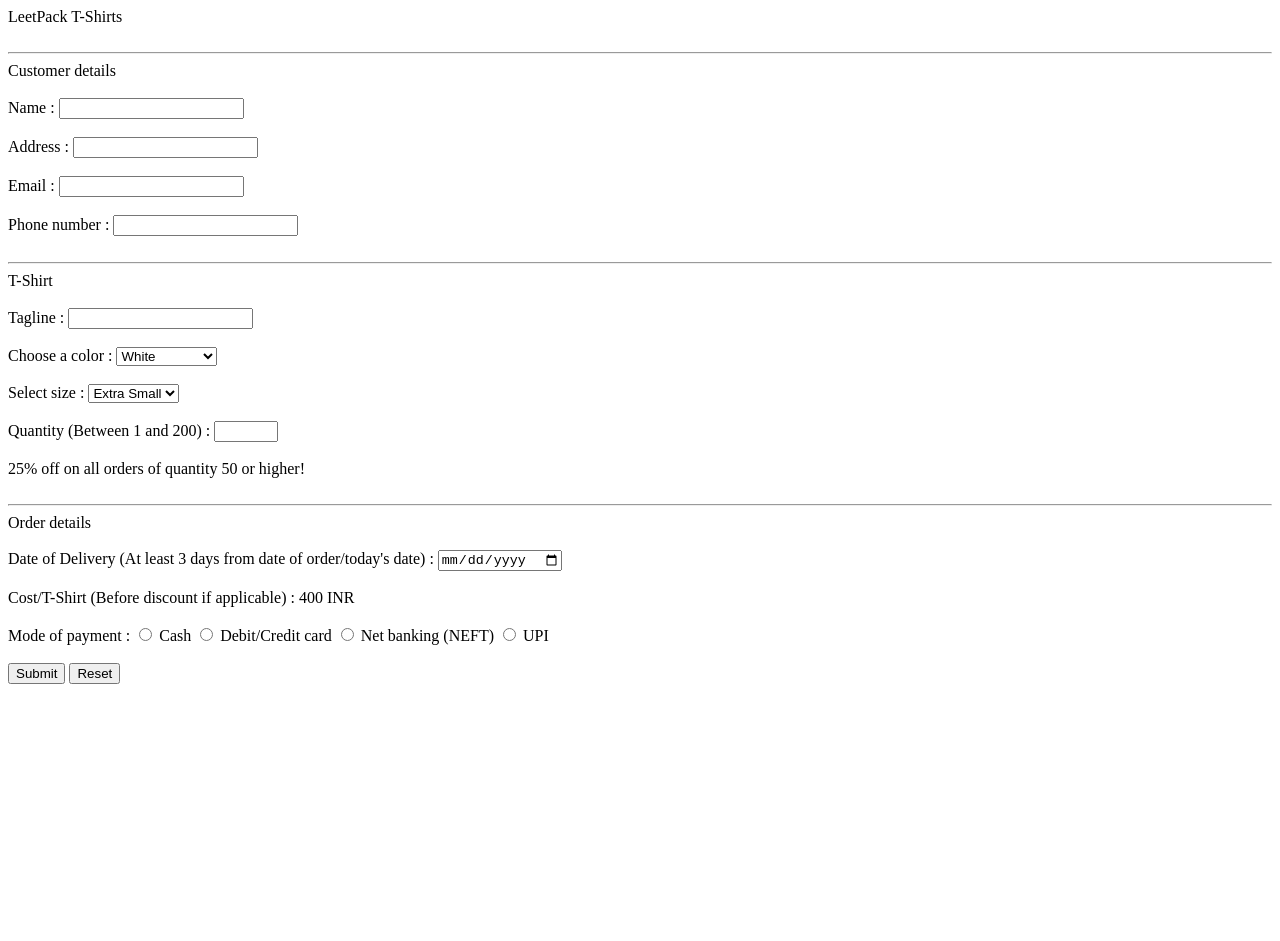
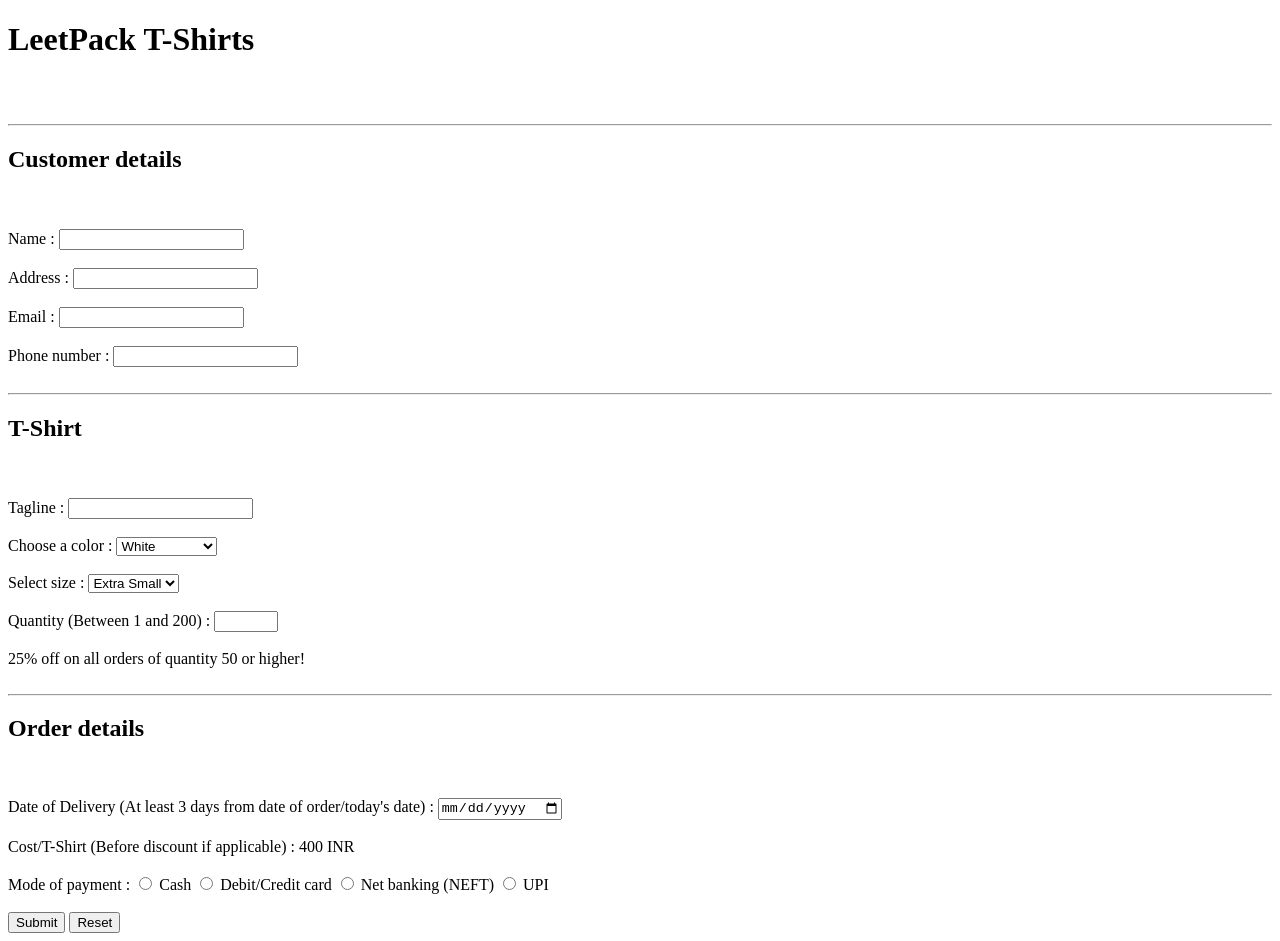
Before and after one commit to D15A-Jai-61/IP-Exp1-Q2, a plain HTML site: page index.html in a window 1280 px wide. Before the commit the page ends 800 px from the top, so only its background shows below. Drawn offline with Linux system fonts and the light colour scheme.

Commit message:
index.html
Signed-off-by: Jai T. <142034117+D15A-Jai-61@users.noreply.github.com>

```diff
--- a/index.html
+++ b/index.html
@@ -1,13 +1,13 @@
 <!DOCTYPE html>
 <html>
     <head>
-        LeetPack T-Shirts
+        <h1>LeetPack T-Shirts</h1>
     </head><br><br><hr>
 
     <body>
         <form>
 
-        <heading>Customer details</heading><br><br>
+        <h2>Customer details</h2><br><br>
 
         <label for="name">Name :</label>
         <input type="text" id="name" name="name" required><br><br>
@@ -23,7 +23,7 @@
 
         <hr>
 
-        <heading>T-Shirt</heading><br><br>
+        <h2>T-Shirt</h2><br><br>
 
 
             <label for="tagline">Tagline :</label>
@@ -69,7 +69,7 @@
 
         <hr>
 
-        <heading>Order details</heading><br><br>
+        <h2>Order details</h2><br><br>
 
         <label for="date">Date of Delivery (At least 3 days from date of order/today's date) :</label>
         <input type="date" id="date" name="date" required><br><br>
```
